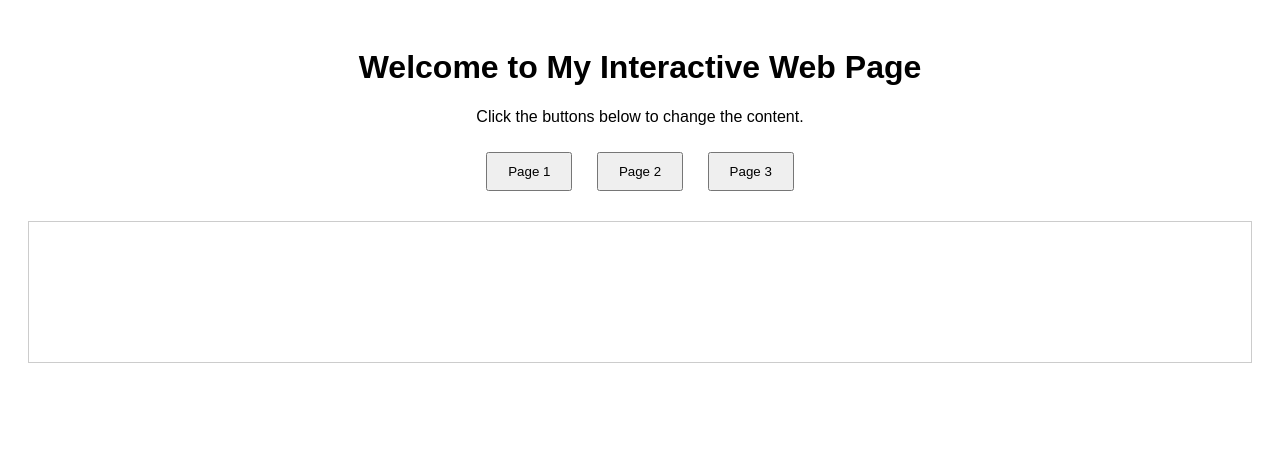
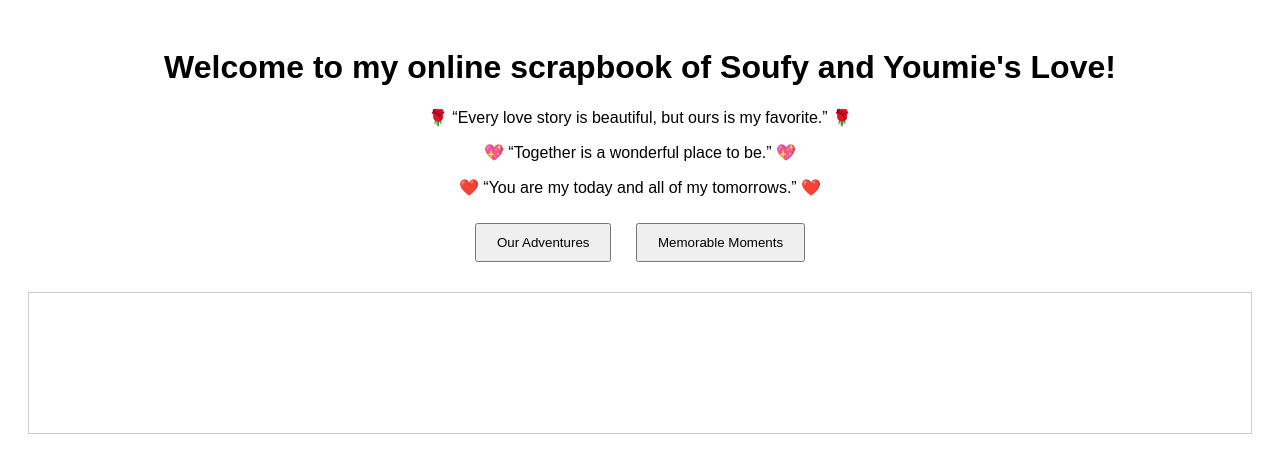
Before and after one commit to seif8545/youmies, a plain HTML site: page first.html in a window 1280 px wide. Drawn offline with Linux system fonts and the light colour scheme.

Commit message:
Update first.html

```diff
--- a/first.html
+++ b/first.html
@@ -3,15 +3,16 @@
 <head>
     <meta charset="UTF-8">
     <meta name="viewport" content="width=device-width, initial-scale=1.0">
-    <title>Interactive Web Page</title>
+    <title>Welcome to my online scrapbook of Soufy and Youmie's Love!</title>
     <link rel="stylesheet" href="styles.css">
 </head>
 <body>
-    <h1>Welcome to My Interactive Web Page</h1>
-    <p>Click the buttons below to change the content.</p>
-    <button onclick="showPage1()">Page 1</button>
-    <button onclick="showPage2()">Page 2</button>
-    <button onclick="showPage3()">Page 3</button>
+    <h1>Welcome to my online scrapbook of Soufy and Youmie's Love!</h1>
+    <p>🌹 “Every love story is beautiful, but ours is my favorite.” 🌹</p>
+    <p>💖 “Together is a wonderful place to be.” 💖</p>
+    <p>❤️ “You are my today and all of my tomorrows.” ❤️</p>
+    <a href="page2.html"><button>Our Adventures</button></a>
+    <a href="page3.html"><button>Memorable Moments</button></a>
     <div id="content">
         <!-- Content will be dynamically updated here -->
     </div>
```
